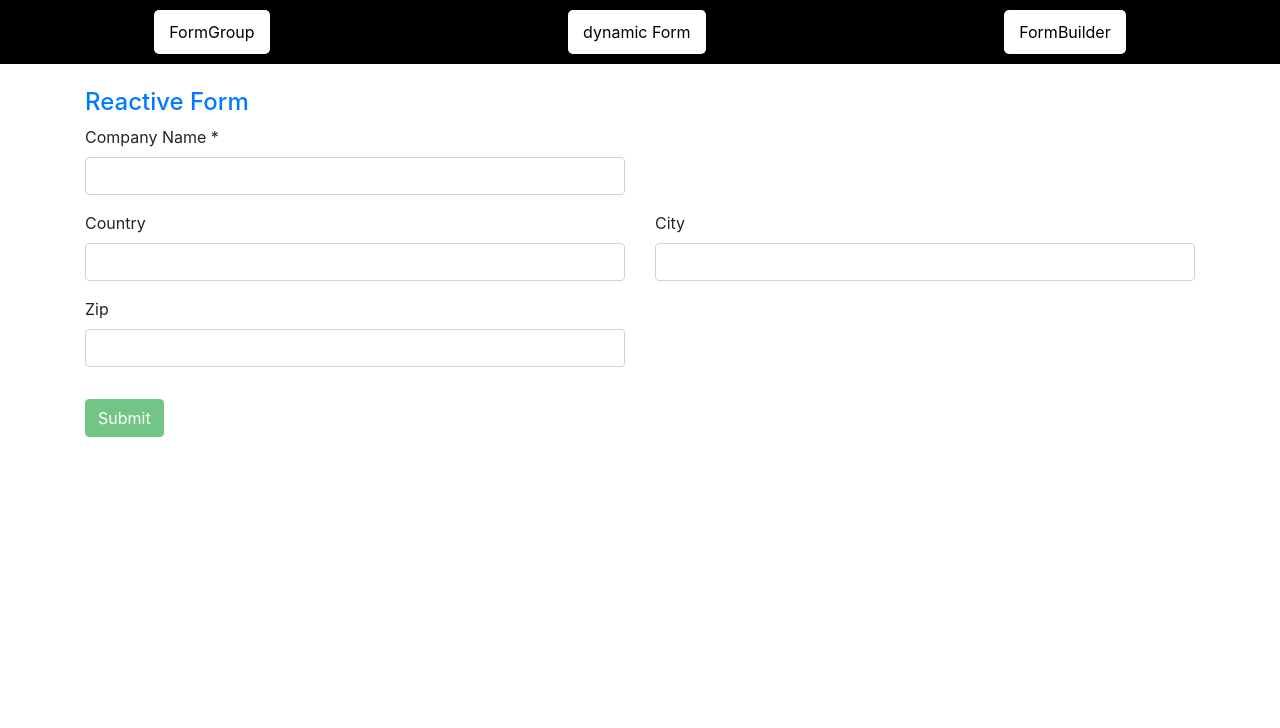
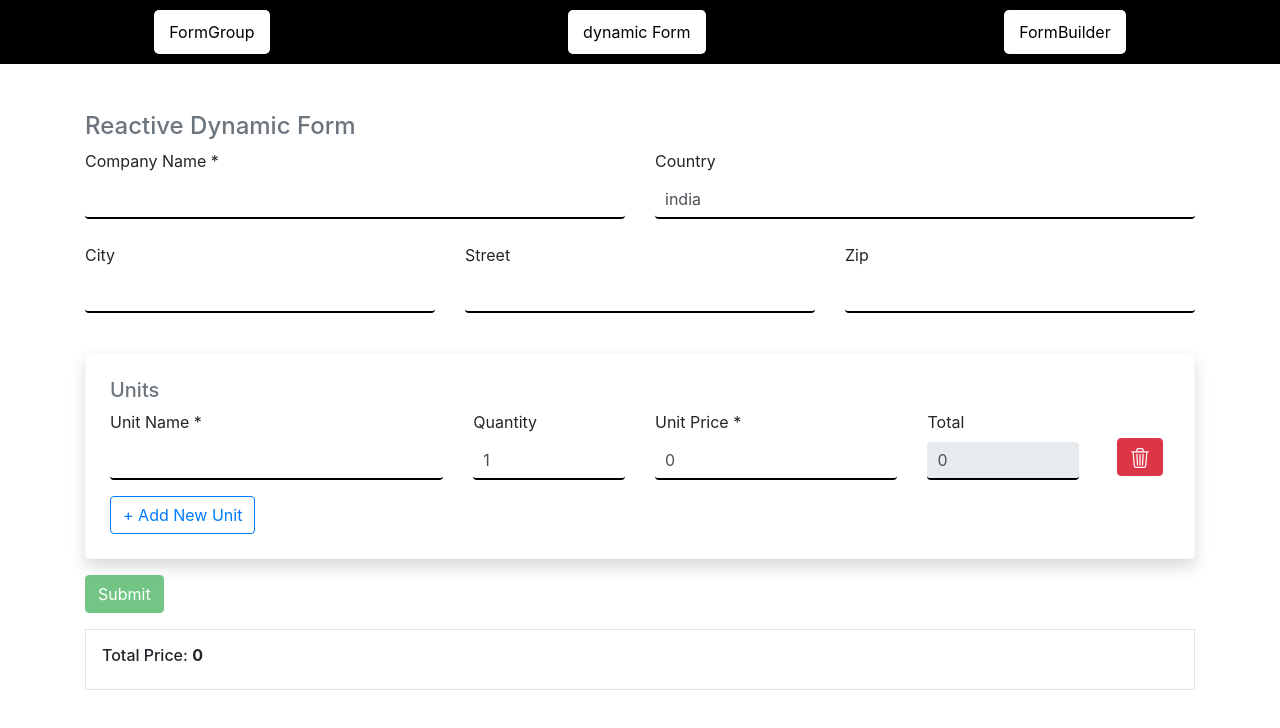
Before and after one commit to an-shubhamrajput/Angular-Tasks, an Angular app: page /dynamic-form in a window 1280 px wide. Shown: the top 728 px of the page. Built offline with nearby package versions, Linux system fonts and the light colour scheme.

Commit message:
added dynamic form

```diff
--- a/src/app/app.routes.ts
+++ b/src/app/app.routes.ts
@@ -8,7 +8,5 @@ export const routes: Routes = [
     {path:'',redirectTo:'/form-group',pathMatch:'full'},
     { path: 'form-group', component: FormGroupPageComponent },
     { path: 'form-builder', component: FormBuilderPageComponent },
-    {
-        path:'dynamic-form', component:DynamicFormComponent
-    }
+    {path:'dynamic-form', component:DynamicFormComponent}
 ];
--- a/src/app/form-group-example/dynamic-form/dynamic-form.component.css
+++ b/src/app/form-group-example/dynamic-form/dynamic-form.component.css
@@ -0,0 +1,14 @@
+input{
+    border: none;
+    border-bottom: 2px solid black;
+    outline: none;
+    padding: 10px;
+    background-color: transparent;
+}
+
+input:focus {
+  background-color: transparent;
+    outline: solid;
+  outline-width: 2px;
+
+}
--- a/src/app/form-group-example/dynamic-form/dynamic-form.component.html
+++ b/src/app/form-group-example/dynamic-form/dynamic-form.component.html
@@ -1,33 +1,85 @@
-<div class="container mt-4">
-    <h4 class="text-primary">Reactive Form</h4>
+  <div class="container mt-5">
+    <h4 class="text-secondary">Reactive Dynamic Form</h4>
+
     <form [formGroup]="companyData" (ngSubmit)="onSubmit()">
         <div class="row">
-            <div class="col-md-6 mb-3">
+            <div class="col-md-6 mb-4">
                 <label for="companyName" class="form-label">Company Name *</label>
-                <input type="text" id="companyName" class="form-control" formControlName="companyName">
+                <input  type="text" id="companyName" class="form-control" formControlName="companyName">
                 <div *ngIf="companyData.get('companyName')?.invalid && companyData.get('companyName')?.touched" class="text-danger">
                     This field is required
                 </div>
             </div>
+            <div formGroupName="address" class="col-md-6 mb-3">
+              <label for="country" class="form-label">Country</label>
+              <input type="text" id="country" class="form-control" formControlName="country">
+          </div>
         </div>
+
         <div formGroupName="address">
             <div class="row">
-                <div class="col-md-6 mb-3">
-                    <label for="country" class="form-label">Country</label>
-                    <input type="text" id="country" class="form-control" formControlName="country">
-                </div>
-
-                <div class="col-md-6 mb-3">
+                <div class="col-md-4 mb-3">
                     <label for="city" class="form-label">City</label>
                     <input type="text" id="city" class="form-control" formControlName="city">
                 </div>
-
-                <div class="col-md-6 mb-3">
+                <div class="col-md-4 mb-3">
+                  <label for="city" class="form-label">Street</label>
+                  <input type="text" id="city" class="form-control" formControlName="city">
+              </div>
+                <div class="col-md-4 mb-3">
                     <label for="zip" class="form-label">Zip</label>
                     <input type="text" id="zip" class="form-control" formControlName="zip">
                 </div>
             </div>
         </div>
+
+        <div class="mt-4 p-4 border border-light rounded shadow">
+          <h5 class="text-secondary">Units</h5>
+          <form formArrayName="units">
+          <div>
+            <div *ngFor="let unit of units.controls; let i = index" [formGroupName]="i" class="row align-items-center">
+              <div class="col-md-4">
+                <label class="form-label">Unit Name *</label>
+                <input type="text" class="form-control" formControlName="unitName">
+                <div *ngIf="unit.get('unitName')?.invalid && unit.get('unitName')?.touched" class="text-danger">
+                  Required
+                </div>
+              </div>
+
+              <div class="col-md-2">
+                <label class="form-label">Quantity</label>
+                <input type="number" class="form-control" formControlName="quantity">
+              </div>
+
+              <div class="col-md-3">
+                <label class="form-label">Unit Price *</label>
+                <input type="number" class="form-control" formControlName="unitPrice">
+                <div *ngIf="unit.get('unitPrice')?.invalid && unit.get('unitPrice')?.touched" class="text-danger">
+                  Required
+                </div>
+              </div>
+
+              <div class="col-md-2">
+                <label class="form-label">Total</label>
+                <input type="text" class="form-control" [value]="calculateTotal(i)" readonly>
+              </div>
+
+              <div class="col-md-1 text-center">
+                <button type="button" class="btn btn-danger mt-4" (click)="removeUnit(i)">
+                  <svg xmlns="http://www.w3.org/2000/svg" width="20" height="20" fill="currentColor" class="bi bi-trash3" viewBox="0 0 16 16">
+                    <path d="M6.5 1h3a.5.5 0 0 1 .5.5v1H6v-1a.5.5 0 0 1 .5-.5M11 2.5v-1A1.5 1.5 0 0 0 9.5 0h-3A1.5 1.5 0 0 0 5 1.5v1H1.5a.5.5 0 0 0 0 1h.538l.853 10.66A2 2 0 0 0 4.885 16h6.23a2 2 0 0 0 1.994-1.84l.853-10.66h.538a.5.5 0 0 0 0-1zm1.958 1-.846 10.58a1 1 0 0 1-.997.92h-6.23a1 1 0 0 1-.997-.92L3.042 3.5zm-7.487 1a.5.5 0 0 1 .528.47l.5 8.5a.5.5 0 0 1-.998.06L5 5.03a.5.5 0 0 1 .47-.53Zm5.058 0a.5.5 0 0 1 .47.53l-.5 8.5a.5.5 0 1 1-.998-.06l.5-8.5a.5.5 0 0 1 .528-.47M8 4.5a.5.5 0 0 1 .5.5v8.5a.5.5 0 0 1-1 0V5a.5.5 0 0 1 .5-.5"/>
+                  </svg>
+                </button>
+              </div>
+
+            </div>
+          </div>
+        </form>
+        <button type="button" class="btn btn-outline-primary mt-3" (click)="addUnit()">+ Add New Unit</button>
+      </div>
         <button type="submit" class="btn btn-success mt-3" [disabled]="companyData.invalid">Submit</button>
+        <div class="mt-3 p-3 border">
+          <h6>Total Price: <strong>{{totalPrice()}}</strong></h6>
+        </div>
     </form>
 </div>
--- a/src/app/form-group-example/dynamic-form/dynamic-form.component.ts
+++ b/src/app/form-group-example/dynamic-form/dynamic-form.component.ts
@@ -1,14 +1,17 @@
 import { Component } from '@angular/core';
-import { FormBuilder, FormGroup, ReactiveFormsModule, Validators } from '@angular/forms';
+import { FormBuilder,FormGroup,ReactiveFormsModule,Validators} from '@angular/forms';
 import { CommonModule } from '@angular/common';
+import { FormArray } from '@angular/forms';
+
 
 @Component({
   selector: 'app-dynamic-form',
   standalone: true,
   imports: [ReactiveFormsModule, CommonModule],
   templateUrl: './dynamic-form.component.html',
-  styleUrl: './dynamic-form.component.css'
+  styleUrl: './dynamic-form.component.css',
 })
+
 export class DynamicFormComponent {
   companyData: FormGroup;
 
@@ -16,11 +19,58 @@ export class DynamicFormComponent {
     this.companyData = this.fb.group({
       companyName: ['', Validators.required],
       address: this.fb.group({
-        country: [''],
+        country: ['india'],
         city: [''],
-        zip: ['']
+        street: [''],
+        zip: [''],
       }),
+      units: this.fb.array([]),
     });
+    this.addunit();
+  }
+
+  createUnit(): FormGroup {
+    return this.fb.group({
+      unitName: ['', Validators.required],
+      quantity: [1, [Validators.required, Validators.min(1)]],
+      unitPrice: [0, [Validators.required, Validators.min(0)]],
+    });
+  }
+
+  get units(): FormArray {
+    return this.companyData.get('units') as FormArray;
+  }
+
+  addunit(): void {
+    // const newUnit = this.fb.control('');
+    // console.log(this.units)
+    this.units.push(this.createUnit());
+  }
+
+  addUnit(): void {
+    this.units.push(this.createUnit());
+  }
+
+  removeUnit(index: number): void {
+    this.units.removeAt(index);
+  }
+
+  calculateTotal(index: number): void | number {
+    const unit = this.units.at(index).value;
+    return unit.quantity * unit.unitPrice;
+  }
+
+  totalPrice() {
+    const data = this.units.value;
+    console.log(data);
+    let totalAmount = 0;
+
+    for (const val of data) {
+      totalAmount += val.quantity * val.unitPrice;
+    }
+
+    console.log(totalAmount);
+    return totalAmount;
   }
 
   resetForm() {
@@ -31,6 +81,9 @@ export class DynamicFormComponent {
     if (this.companyData.valid) {
       alert('Form Submitted Successfully!');
       console.log(this.companyData.value);
+      this.totalPrice();
+
+      this.resetForm();
     }
   }
 }
```
